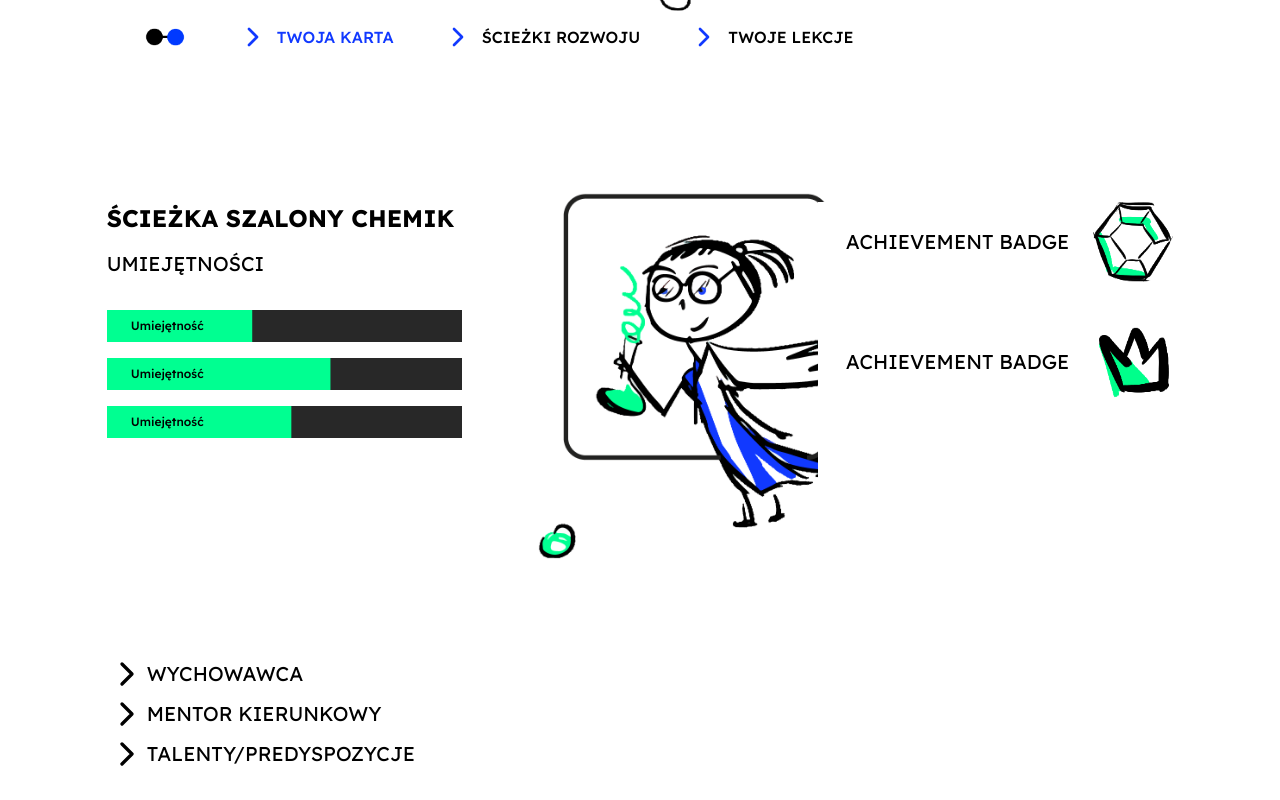
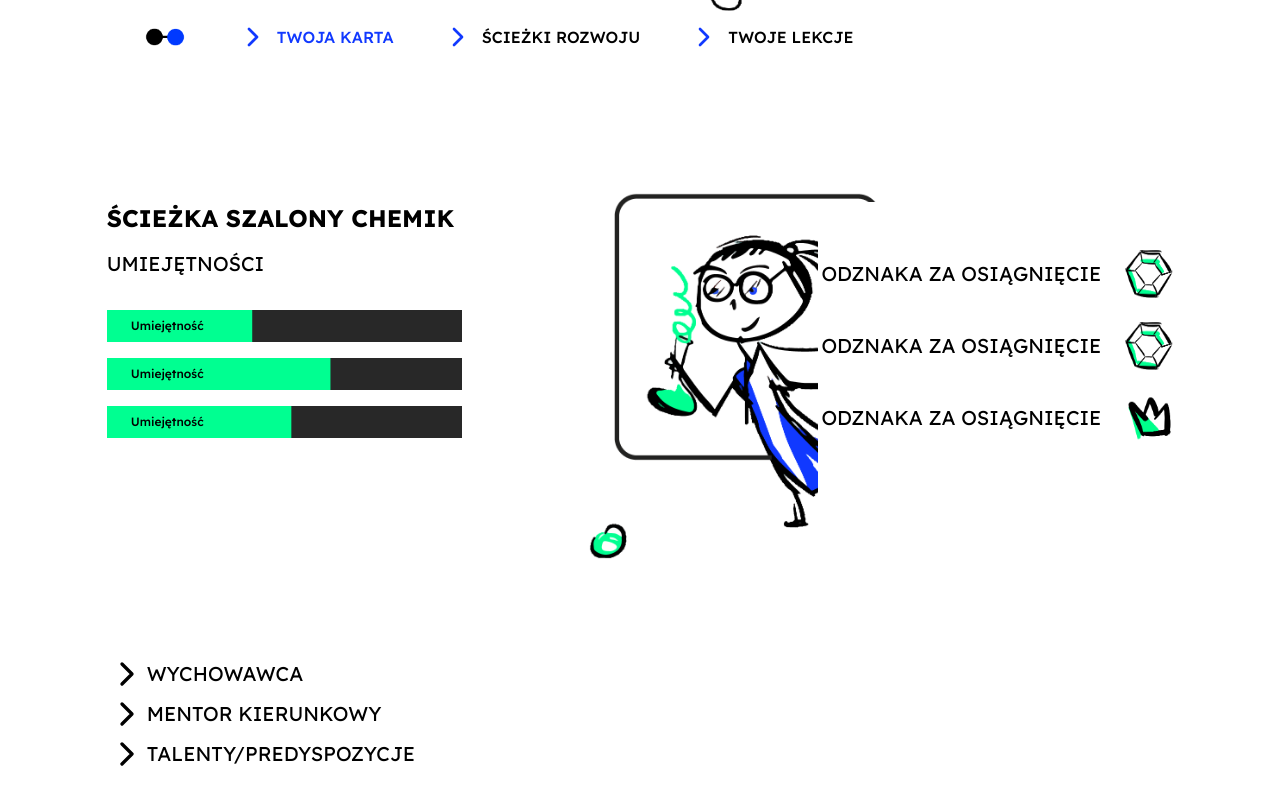
Before and after one commit to Centmsn/hackyeah2024, a React (Vite) app: page / in a window 1280 px wide. Built offline with nearby package versions, Linux system fonts and the light colour scheme.

Commit message:
fix styles

```diff
--- a/src/App.tsx
+++ b/src/App.tsx
@@ -76,22 +76,28 @@ export const App = () => {
           <img
             src={pic}
             width="500px"
-            className="absolute top-[-2%] left-[42%] "
+            className="absolute top-[-2%] left-[46%] "
           />
         </section>
 
-        <section className="z-10 w-full flex  items-end gap-y-10  flex-col">
+        <section className="z-10 pt-12 w-full flex  items-end gap-y-6  flex-col">
           <div className="flex  items-center gap-x-6">
             <span className="text-xl uppercase  text-black">
-              achievement badge
+              Odznaka za osiągnięcie
             </span>
-            <img src={Badge} className="h-20 w-20" />
+            <img src={Badge} className="h-12 w-12" />
           </div>
           <div className="flex  items-center gap-x-6">
             <span className="text-xl uppercase  text-black">
-              achievement badge
+              Odznaka za osiągnięcie
             </span>
-            <img src={Badge1} className="h-20 w-20" />
+            <img src={Badge} className="h-12 w-12" />
+          </div>
+          <div className="flex  items-center gap-x-6">
+            <span className="text-xl uppercase  text-black">
+              Odznaka za osiągnięcie
+            </span>
+            <img src={Badge1} className="h-12 w-12" />
           </div>
         </section>
       </div>
```
